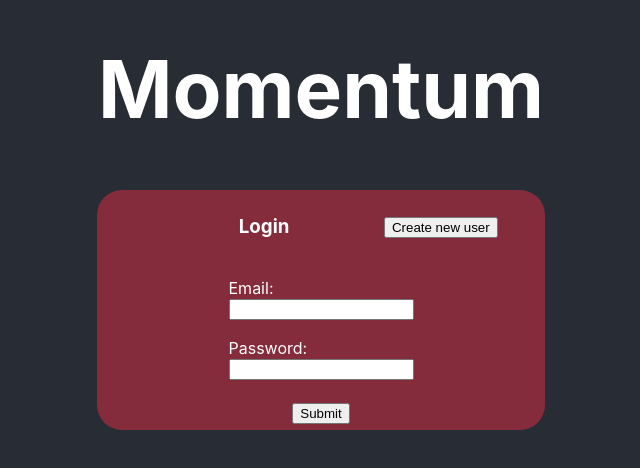
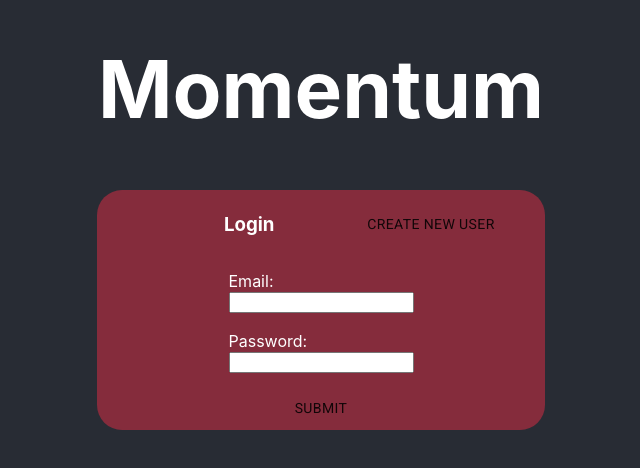
Before and after one commit to methoil/momentum, a React (Create React App) app: page / in a window 1280 px wide. Shown: the part 192-660 px from the top of the page, without its empty margins (319-959 px from the left). Built offline with nearby package versions, Linux system fonts and the light colour scheme.

Commit message:
chore - add material-ui dep
- update buttons to be material-ui

```diff
--- a/package.json
+++ b/package.json
@@ -8,7 +8,8 @@
   },
   "engine-strict": true,
   "dependencies": {
-    "@material-ui/core": "^4.10.2",
+    "@fontsource/roboto": "^4.0.1",
+    "@material-ui/core": "^4.11.2",
     "@testing-library/jest-dom": "^4.2.4",
     "@testing-library/react": "^9.3.2",
     "@testing-library/user-event": "^7.1.2",
@@ -18,7 +19,6 @@
     "@types/react": "^16.9.38",
     "@types/react-dom": "^16.9.8",
     "@types/react-redux": "^7.1.9",
-    "fontsource-roboto": "^2.1.4",
     "lodash": "^4.17.19",
     "node-sass": "^4.14.1",
     "react": "^16.13.1",
--- a/src/components/create-habit.tsx
+++ b/src/components/create-habit.tsx
@@ -3,6 +3,7 @@ import './css/crate-habit.scss';
 import '../App.scss';
 import { useDispatch } from 'react-redux';
 import { createHabitRequest } from '../redux/actions/habit-actions';
+import Button from '@material-ui/core/Button';
 
 export const CreateHabit: React.FC = () => {
   const dispatch = useDispatch();
@@ -31,12 +32,12 @@ export const CreateHabit: React.FC = () => {
               onChange={(e) => setHabitName(e.target.value)}
               onKeyUp={onInputNewHabit}
             />
-            <button
+            <Button
               className="new-habit-cancel-input-button"
               onClick={() => setShowInput(false)}
             >
               Cancel
-            </button>
+            </Button>
           </div>
         ) : (
           <div className="new-habit-plus-char" onClick={onClickPlusIcon}>
--- a/src/components/habit-grid.tsx
+++ b/src/components/habit-grid.tsx
@@ -11,6 +11,7 @@ import { TitleBar } from './dates-title-bar';
 import { HabitChain } from './habit-chain';
 import { CreateHabit } from './create-habit';
 import './css/habit-grid.scss';
+import Button from '@material-ui/core/Button';
 import { generateDisplayedDates } from '../services/date-utils';
 import { logoutUser } from '../redux/actions/user-actions';
 
@@ -48,7 +49,7 @@ export default function HabitGrid() {
     <div>
       <div className="grid-login-logout-info app-text">
         <p>Logged in as {username}</p>
-        <button onClick={() => dispatch(logoutUser())}>Loggout</button>
+        <Button onClick={() => dispatch(logoutUser())}>Loggout</Button>
       </div>
       <h1 className="App-header">Momentum</h1>
       <div className="chains-container">
--- a/src/components/login.tsx
+++ b/src/components/login.tsx
@@ -8,6 +8,7 @@ import {
 import { IState, IUser } from '../redux/reducer';
 import '../App.scss';
 import './css/login.scss';
+import Button from '@material-ui/core/Button';
 
 export default function Login() {
   const dispatch = useDispatch();
@@ -41,9 +42,9 @@ export default function Login() {
             <div></div>
             <h3>{creatingUser ? 'Create Account' : 'Login'}</h3>
             <div>
-              <button onClick={() => setCreatingUser(!creatingUser)}>
+              <Button onClick={() => setCreatingUser(!creatingUser)}>
                 {creatingUser ? 'Login instead' : 'Create new user'}
-              </button>
+              </Button>
             </div>
           </div>
           <div className={'login-form-containers app-text'}>
@@ -73,7 +74,7 @@ export default function Login() {
             </div>
           </div>
           <div>
-            <button onClick={submitForms}>Submit</button>
+            <Button onClick={submitForms}>Submit</Button>
           </div>
         </div>
       </div>
--- a/src/index.tsx
+++ b/src/index.tsx
@@ -3,7 +3,7 @@ import ReactDOM from "react-dom";
 import { Provider } from "react-redux";
 import "./index.css";
 import App from "./App";
-import "fontsource-roboto";
+import "@fontsource/roboto";
 import {store} from "./redux/store";
 
 ReactDOM.render(
```
Also changed, not shown: 1 other file (tests, documents, lock files or other folders).
